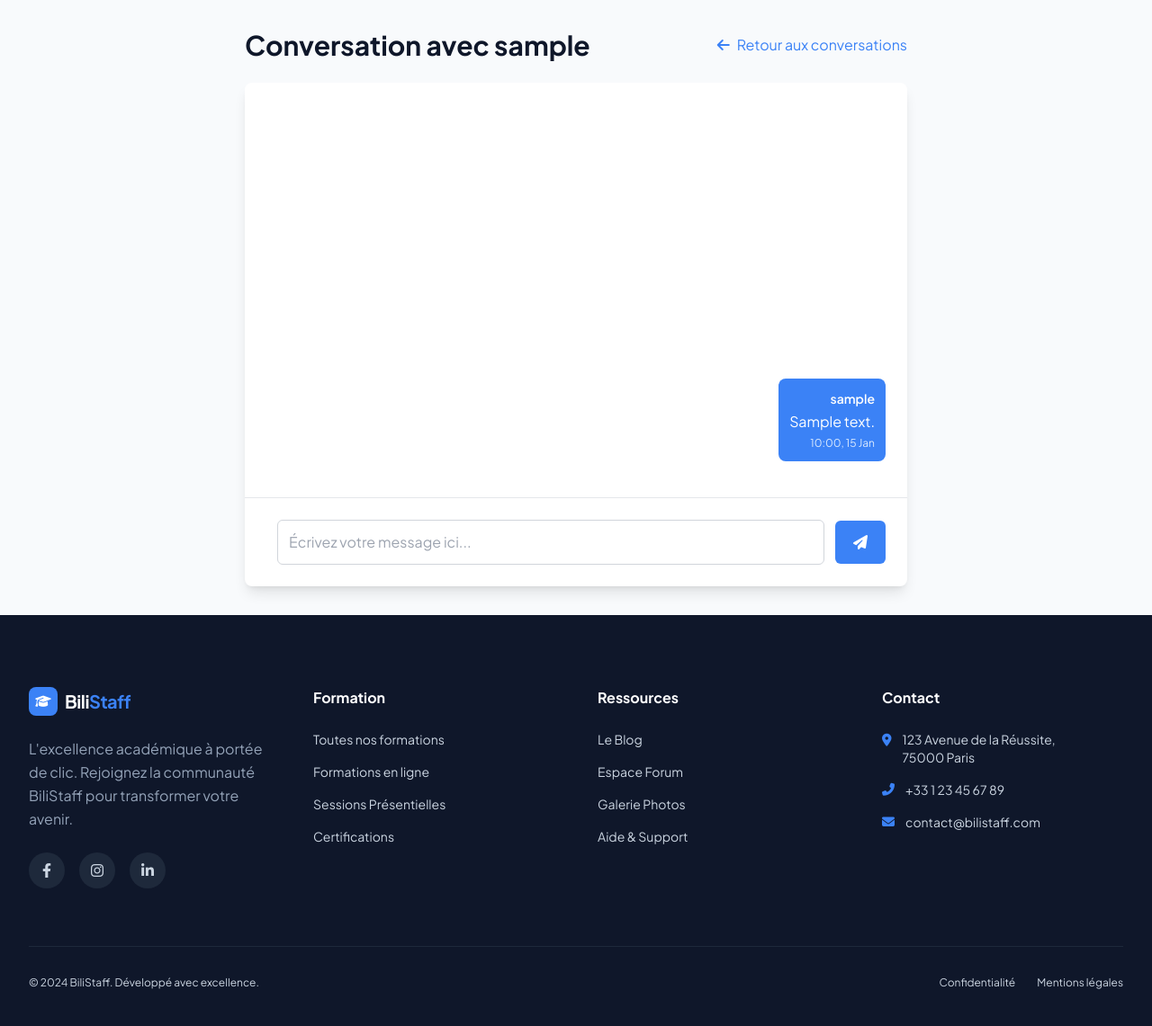
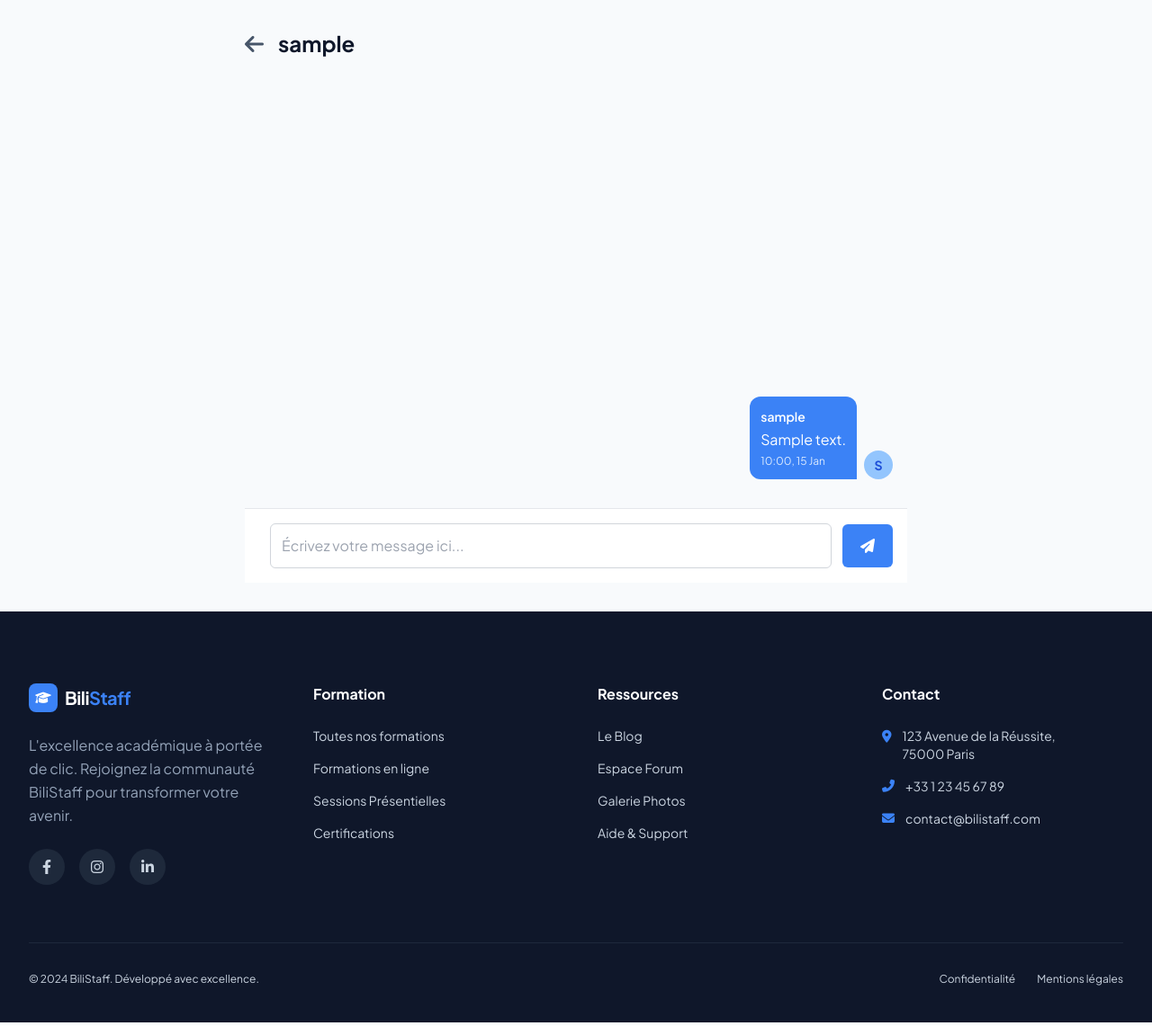
Before and after one commit to chadrackmbupiokajess/bilistaff, a Django app: page /messages/1/ in a window 1280 px wide. Shown: the part 82-1223 px from the top of the page at 90% size. Run offline with Django 5.2, Linux system fonts and the light colour scheme; a user stored in the database is signed in; tables that the repository leaves empty hold one stand-in row (values such as "Sample post"); some libraries are stand-ins or nearby versions.

Commit message:
Ajout message

```diff
--- a/templates/message_detail.html
+++ b/templates/message_detail.html
@@ -4,25 +4,47 @@
 
 {% block content %}
 <div class="max-w-3xl mx-auto px-4 py-8">
-    <div class="flex items-center justify-between mb-6">
-        <h1 class="text-3xl font-bold text-primary">Conversation avec {{ other_user.username }}</h1>
-        <a href="{% url 'messages' %}" class="text-accent hover:underline flex items-center">
-            <i class="fas fa-arrow-left mr-2"></i> Retour aux conversations
+    {# En-tête simplifié avec icône de retour #}
+    <div class="flex items-center mb-6">
+        <a href="{% url 'messages' %}" class="text-slate-600 hover:text-accent transition-colors text-2xl mr-4">
+            <i class="fas fa-arrow-left"></i>
         </a>
+        <h1 class="text-2xl font-bold text-primary">{{ other_user.username }}</h1>
     </div>
 
-    {# Conteneur unique pour la conversation et le formulaire de réponse #}
-    <div class="bg-white shadow-lg rounded-lg flex flex-col h-[70vh]"> {# h-[70vh] pour une hauteur fixe et défilable #}
+    {# Conteneur pour la conversation et le formulaire de réponse - styles de carte supprimés #}
+    {# bg-transparent pour rendre le fond invisible, mais le formulaire aura son propre bg-white #}
+    <div class="flex flex-col h-[70vh] bg-transparent">
         {# Liste des messages défilable #}
-        <div class="p-6 overflow-y-auto flex-grow flex flex-col-reverse" id="message-list">
+        <div class="p-4 overflow-y-auto flex-grow flex flex-col-reverse" id="message-list"> {# Padding ajusté #}
             {% if messages_conversation %}
                 {% for message in messages_conversation reversed %} {# Afficher les messages du plus récent au plus ancien #}
-                    <div class="mb-4 {% if message.sender == request.user %}text-right{% else %}text-left{% endif %}">
-                        <div class="inline-block p-3 rounded-lg {% if message.sender == request.user %}bg-accent text-white{% else %}bg-gray-200 text-gray-800{% endif %} max-w-xs">
+                    <div class="mb-4 flex {% if message.sender == request.user %}justify-end{% else %}justify-start{% endif %} items-end">
+                        {# Avatar de l'autre utilisateur (à gauche) #}
+                        {% if message.sender != request.user %}
+                            <div class="w-8 h-8 rounded-full bg-gray-300 flex items-center justify-center text-sm font-bold text-gray-700 mr-2 flex-shrink-0">
+                                {{ message.sender.username|slice:":1"|upper }}
+                            </div>
+                        {% endif %}
+
+                        {# Bulle de message #}
+                        <div class="inline-block p-3 rounded-xl max-w-xs
+                                    {% if message.sender == request.user %}
+                                        bg-accent text-white rounded-br-none
+                                    {% else %}
+                                        bg-gray-200 text-gray-800 rounded-bl-none
+                                    {% endif %}">
                             <p class="text-sm font-semibold">{{ message.sender.username }}</p>
                             <p class="text-base mt-1">{{ message.body }}</p>
                             <span class="text-xs {% if message.sender == request.user %}text-blue-100{% else %}text-gray-600{% endif %} block mt-1">{{ message.timestamp|date:"H:i, d M" }}</span>
                         </div>
+
+                        {# Avatar de l'utilisateur connecté (à droite) #}
+                        {% if message.sender == request.user %}
+                            <div class="w-8 h-8 rounded-full bg-blue-300 flex items-center justify-center text-sm font-bold text-blue-700 ml-2 flex-shrink-0">
+                                {{ message.sender.username|slice:":1"|upper }}
+                            </div>
+                        {% endif %}
                     </div>
                 {% endfor %}
             {% else %}
@@ -31,7 +53,7 @@
         </div>
 
         {# Formulaire de réponse #}
-        <div class="p-6 border-t border-gray-200">
+        <div class="p-4 border-t border-gray-200 bg-white"> {# Ajout de bg-white pour le formulaire #}
             <form method="post" action="{% url 'message_detail' user_id=other_user.id %}" class="flex items-center space-x-3">
                 {% csrf_token %}
                 <textarea name="body" rows="1" class="flex-grow p-3 border border-gray-300 rounded-md focus:outline-none focus:ring-2 focus:ring-accent focus:border-transparent resize-none" placeholder="Écrivez votre message ici..." required></textarea>
```
